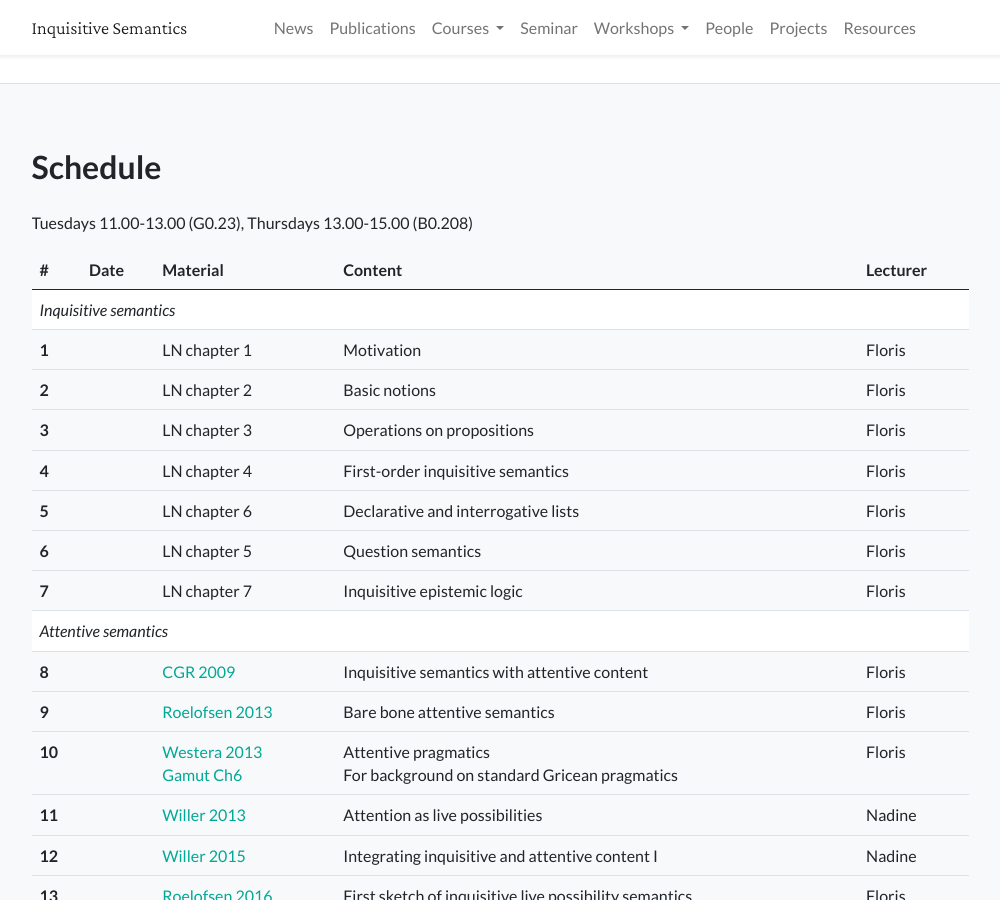
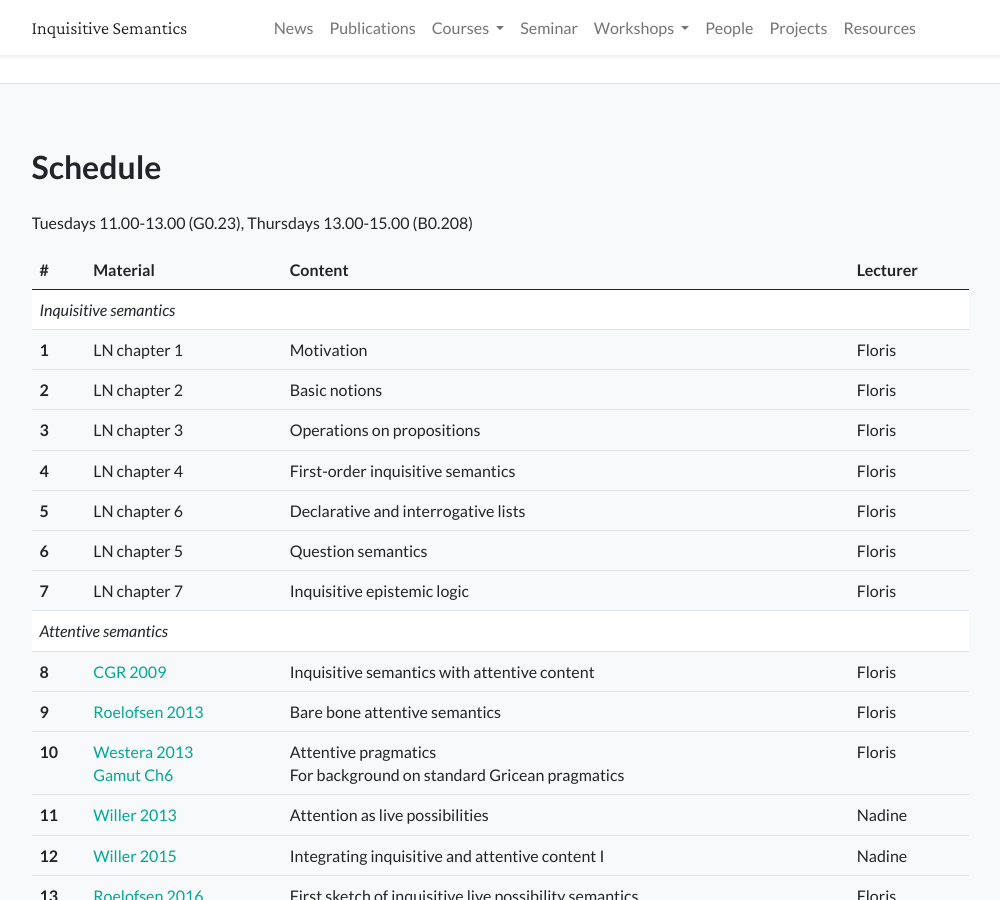
Before and after one commit to froelofs/inquisitive-semantics, a Jekyll site: the page built from _courses/2016-amsterdam.md, in a window 1280 px wide and 900 px high, scrolled down 2473 px. Shown: the whole window, without its empty margins (140-1140 px from the left). Built offline with Jekyll 4.4.1, drawn with Linux system fonts in a browser that asks for light colours.

Commit message:
fix schedule

```diff
--- a/_courses/2016-amsterdam.md
+++ b/_courses/2016-amsterdam.md
@@ -29,7 +29,6 @@ schedule: >
   <thead>
     <tr>
       <th>#</th>
-      <th> Date</th>
       <th> Material</th>
       <th> Content</th>
       <th> Lecturer</th>
@@ -43,49 +42,42 @@ schedule: >
     </tr>
     <tr>
       <th> 1</th>
-      <td> </td>
       <td> LN chapter 1</td>
       <td> Motivation</td>
       <td> Floris</td>
     </tr>
     <tr>
       <th> 2</th>
-      <td> </td>
       <td> LN chapter 2</td>
       <td> Basic notions</td>
       <td> Floris</td>
     </tr>
     <tr>
       <th> 3</th>
-      <td> </td>
       <td> LN chapter 3</td>
       <td> Operations on propositions</td>
       <td> Floris</td>
     </tr>
     <tr>
       <th> 4</th>
-      <td> </td>
       <td> LN chapter 4</td>
       <td> First-order inquisitive semantics</td>
       <td> Floris</td>
     </tr>
     <tr>
       <th> 5</th>
-      <td> </td>
       <td> LN chapter 6</td>
       <td> Declarative and interrogative lists</td>
       <td> Floris</td>
     </tr>
     <tr>
       <th> 6</th>
-      <td> </td>
       <td> LN chapter 5</td>
       <td> Question semantics</td>
       <td> Floris</td>
     </tr>
     <tr>
       <th> 7</th>
-      <td> </td>
       <td> LN chapter 7</td>
       <td> Inquisitive epistemic logic</td>
       <td> Floris</td>
@@ -97,42 +89,36 @@ schedule: >
     </tr>
     <tr>
       <th> 8</th>
-      <td> </td>
       <td> <a href="{{ site.baseurl }}/assets/files/papers/CiardelliGroenendijkRoelofsen2009_MightSALT.pdf">CGR 2009</a></td>
       <td> Inquisitive semantics with attentive content</td>
       <td> Floris    </td>
     </tr>
     <tr>
       <th> 9</th>
-      <td> </td>
       <td> <a href="http://www.illc.uva.nl/Festschrift-JMF/papers/25_Roelofsen.pdf">Roelofsen 2013</a></td>
       <td> Bare bone attentive semantics</td>
       <td> Floris</td>
     </tr>
     <tr>
       <th> 10</th>
-      <td> </td>
       <td> <a href="http://mwestera.humanities.uva.nl/downloads/Westera%202013%20-%20festschriftJMF.pdf">Westera 2013</a><br>  <a href="https://www.dropbox.com/s/ym9wqw0f5dbh2bj/gamut-chapter6.pdf">Gamut Ch6</a></td>
       <td> Attentive pragmatics<br>  For background on standard Gricean pragmatics</td>
       <td> Floris</td>
     </tr>
     <tr>
       <th> 11</th>
-      <td> </td>
       <td> <a href="http://www.maltewiller.net/Epistemic_Modals.pdf">Willer 2013</a></td>
       <td> Attention as live possibilities</td>
       <td> Nadine</td>
     </tr>
     <tr>
       <th> 12</th>
-      <td> </td>
       <td> <a href="https://www.dropbox.com/s/gdkcqlmycxuzh69/paper_15.pdf?dl=0">Willer 2015</a></td>
       <td> Integrating inquisitive and attentive content I</td>
       <td> Nadine</td>
     </tr>
     <tr>
       <th> 13</th>
-      <td> </td>
       <td> <a href="https://www.dropbox.com/s/f9z61ndxct62zms/inquisitive-live-possibilities-reorganized.pdf?dl=0">Roelofsen 2016</a></td>
       <td> First sketch of inquisitive live possibility semantics</td>
       <td> Floris</td>
@@ -140,7 +126,6 @@ schedule: >
     <tr>
       <th> 14</th>
       <td>  </td>
-      <td> </td>
       <td> Project presentations</td>
       <td> </td>
     </tr>
```
